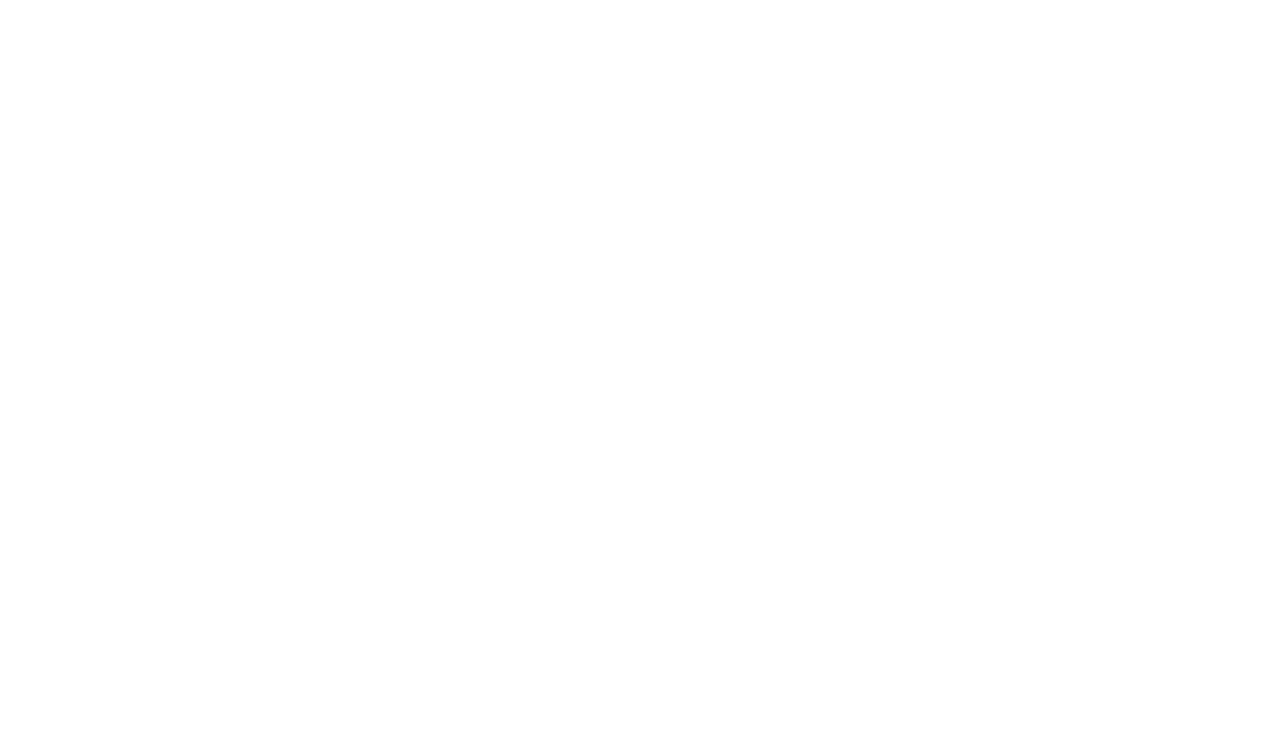
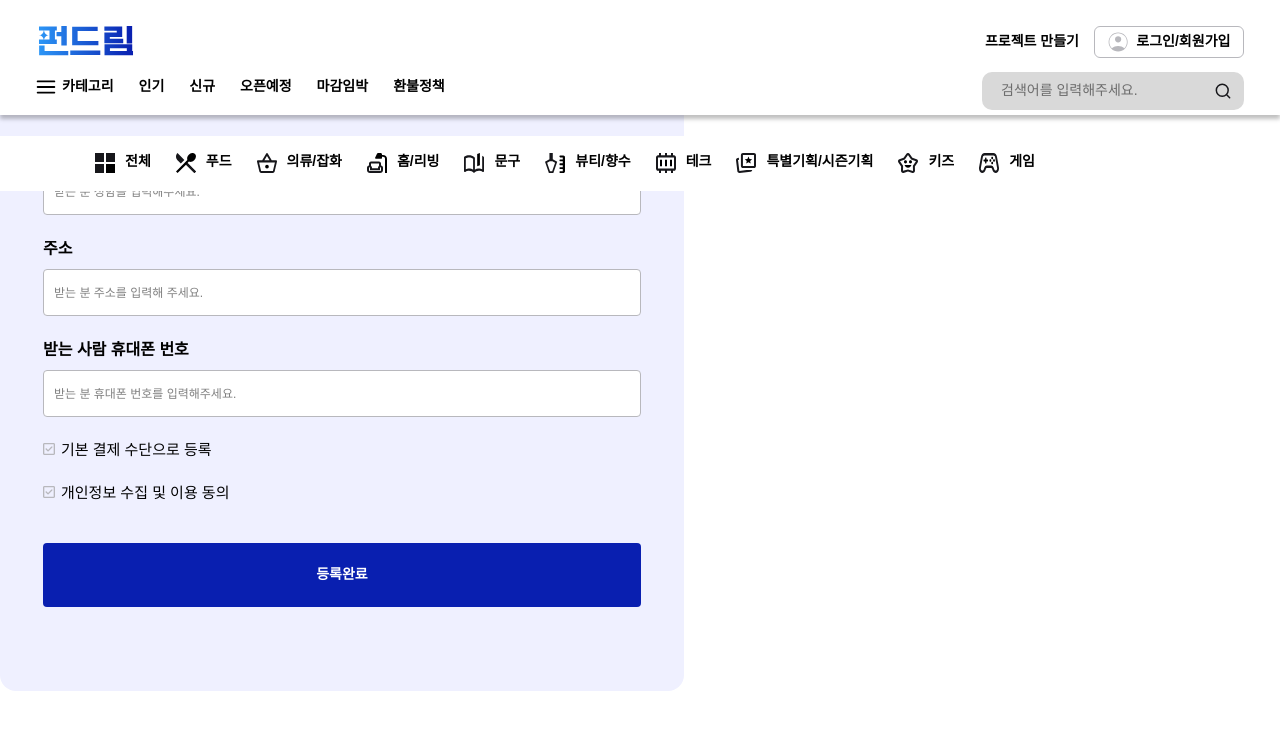
Before and after one commit to FRONTENDBOOTCAMP-13th/Final-11-Cutie, a Next.js app: page / in a window 1280 px wide. Shown: the top 730 px of the page. Built offline with nearby package versions, Linux system fonts and the light colour scheme.

Commit message:
🐛 uncheckbox fix width and height

```diff
--- a/src/app/page.tsx
+++ b/src/app/page.tsx
@@ -1,3 +1,11 @@
+import { Header } from '@components/common/Header';
+import { ShippingAddressModal } from '@components/modal/card/CardModal';
+
 export default function Home() {
-  return <div></div>;
+  return (
+    <div>
+      <Header />
+      <ShippingAddressModal />
+    </div>
+  );
 }
```
Also changed, not shown: src/assets/icons/uncheckbox.svg.
